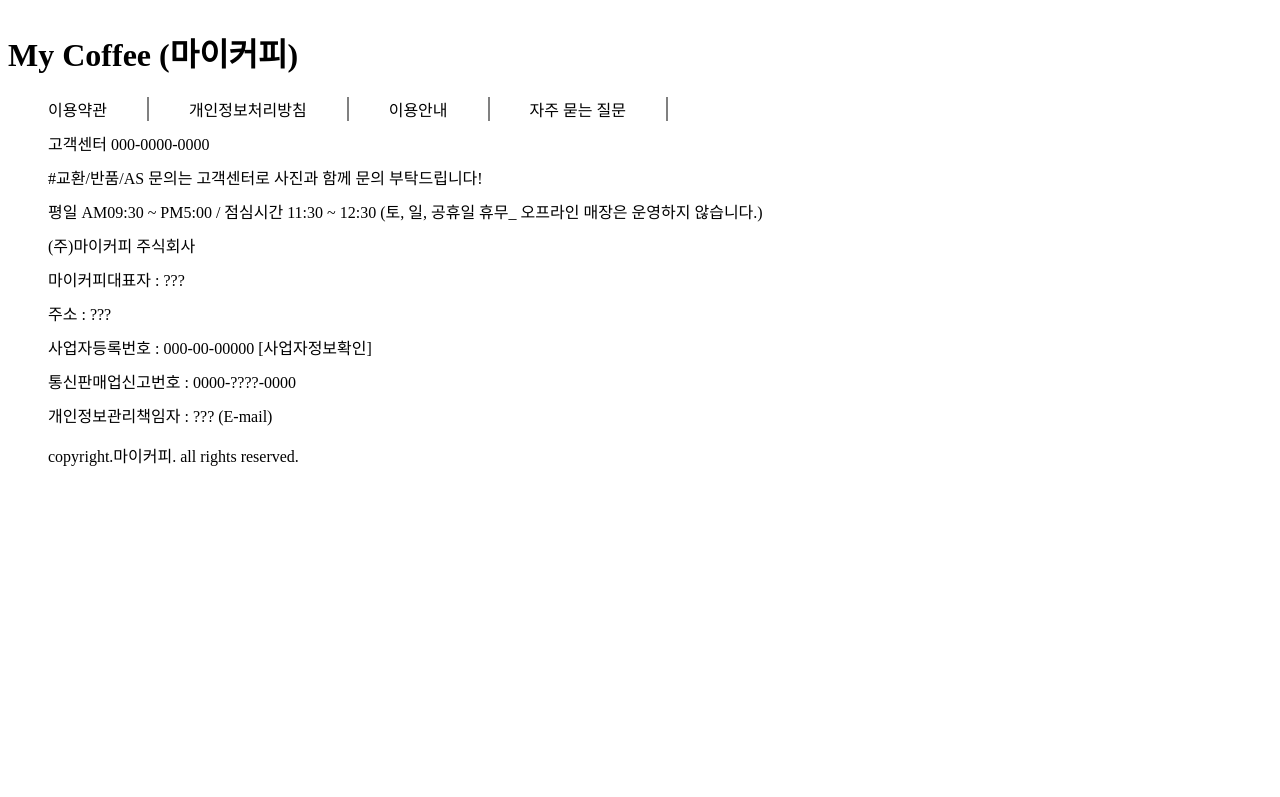
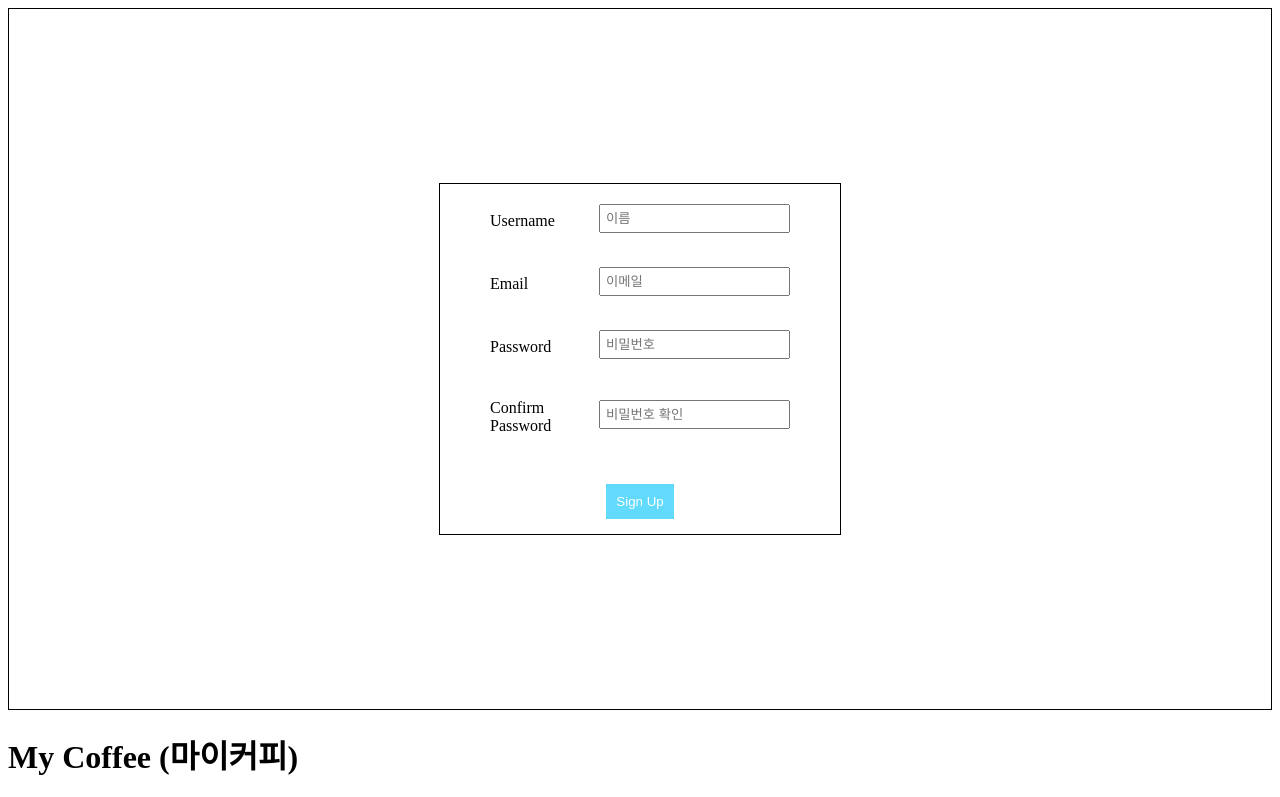
Before and after one commit to Eclipse-K/mycoffee, a React (Create React App) app: page /SignupForm in a window 1280 px wide. Shown: the top 797 px of the page. Built offline with nearby package versions, Linux system fonts and the light colour scheme; a web font is replaced by a local one.

Commit message:
Add SignupForm

```diff
--- a/src/App.js
+++ b/src/App.js
@@ -6,6 +6,7 @@ import WholeBean from "./Components/WholeBean";
 import DripBag from "./Components/DripBag";
 import HandDrip from "./Components/HandDrip";
 import Products from "./Components/Products";
+import SignupForm from "./Components/SignupForm";
 
 function App() {
   return (
@@ -16,6 +17,7 @@ function App() {
         <Route path="/DripBag" element={<DripBag />} />
         <Route path="/HandDrip" element={<HandDrip />} />
         <Route path="/Products" element={<Products />} />
+        <Route path="/SignupForm" element={<SignupForm />} />
       </Routes>
 
       <Footer />
--- a/src/Components/NaviBar.css
+++ b/src/Components/NaviBar.css
@@ -24,6 +24,12 @@
   width: 160px;
   padding: 0;
   margin: 0;
+}
+
+.nav-sign {
+  text-decoration: none;
+  color: black;
+  cursor: pointer;
 }
 
 .nav-middle {
--- a/src/Components/NaviBar.js
+++ b/src/Components/NaviBar.js
@@ -13,7 +13,9 @@ function NaviBar() {
 
         <ul className="nav-login">
           <li>로그인</li>
-          <li>회원가입</li>
+          <Link className="nav-sign" to="/SignupForm">
+            <li>회원가입</li>
+          </Link>
         </ul>
       </div>
 
--- /dev/null
+++ b/src/Components/SignupForm.css
@@ -0,0 +1,50 @@
+.Sign {
+  display: flex;
+  justify-content: center;
+  align-items: center;
+  height: 700px;
+  border: 1px solid black;
+}
+
+.Sign-Container {
+  display: grid;
+  justify-items: center;
+  align-items: center;
+  border: 1px solid black;
+  width: 400px;
+  height: 350px;
+}
+
+.Sign-area {
+  display: flex;
+  justify-content: space-between;
+  align-items: center;
+  width: 300px;
+}
+
+.Sign-label {
+  margin-top: 10px;
+}
+
+.Sign-input {
+  padding: 5px;
+  margin-top: 5px;
+}
+
+button {
+  margin-top: 20px;
+  padding: 10px;
+  background-color: #61dafb;
+  border: none;
+  color: white;
+  cursor: pointer;
+}
+
+button:hover {
+  background-color: #21a1f1;
+}
+
+p {
+  color: red;
+  font-size: 12px;
+}
--- /dev/null
+++ b/src/Components/SignupForm.js
@@ -0,0 +1,101 @@
+import React, { useState } from "react";
+import "./SignupForm.css";
+
+const SignupForm = () => {
+  const [formData, setFormData] = useState({
+    username: "",
+    email: "",
+    password: "",
+    confirmPassword: "",
+  });
+
+  const [errors, setErrors] = useState({});
+
+  const handleChange = (e) => {
+    const { name, value } = e.target;
+    setFormData({
+      ...formData,
+      [name]: value,
+    });
+  };
+
+  const validate = () => {
+    let formErrors = {};
+    if (!formData.username) formErrors.username = "Username is required";
+    if (!formData.email) formErrors.email = "Email is required";
+    if (!formData.password) formErrors.password = "Password is required";
+    if (formData.password !== formData.confirmPassword) {
+      formErrors.confirmPassword = "Passwords do not match";
+    }
+    return formErrors;
+  };
+
+  const handleSubmit = (e) => {
+    e.preventDefault();
+    const formErrors = validate();
+    if (Object.keys(formErrors).length === 0) {
+      console.log("Form submitted:", formData);
+      // 회원가입 로직 추가 (예: API 호출)
+    } else {
+      setErrors(formErrors);
+    }
+  };
+
+  return (
+    <div className="Sign">
+      <form className="Sign-Container" onSubmit={handleSubmit}>
+        <div className="Sign-area">
+          <label className="Sign-label">Username</label>
+          <input
+            className="Sign-input"
+            type="text"
+            name="username"
+            placeholder="이름"
+            value={formData.username}
+            onChange={handleChange}
+          />
+          {errors.username && <p>{errors.username}</p>}
+        </div>
+        <div className="Sign-area">
+          <label className="Sign-label">Email</label>
+          <input
+            className="Sign-input"
+            type="email"
+            name="email"
+            placeholder="이메일"
+            value={formData.email}
+            onChange={handleChange}
+          />
+          {errors.email && <p>{errors.email}</p>}
+        </div>
+        <div className="Sign-area">
+          <label className="Sign-label">Password</label>
+          <input
+            className="Sign-input"
+            type="password"
+            name="password"
+            placeholder="비밀번호"
+            value={formData.password}
+            onChange={handleChange}
+          />
+          {errors.password && <p>{errors.password}</p>}
+        </div>
+        <div className="Sign-area">
+          <label className="Sign-label">Confirm Password</label>
+          <input
+            className="Sign-input"
+            type="password"
+            name="confirmPassword"
+            placeholder="비밀번호 확인"
+            value={formData.confirmPassword}
+            onChange={handleChange}
+          />
+          {errors.confirmPassword && <p>{errors.confirmPassword}</p>}
+        </div>
+        <button type="submit">Sign Up</button>
+      </form>
+    </div>
+  );
+};
+
+export default SignupForm;
```
